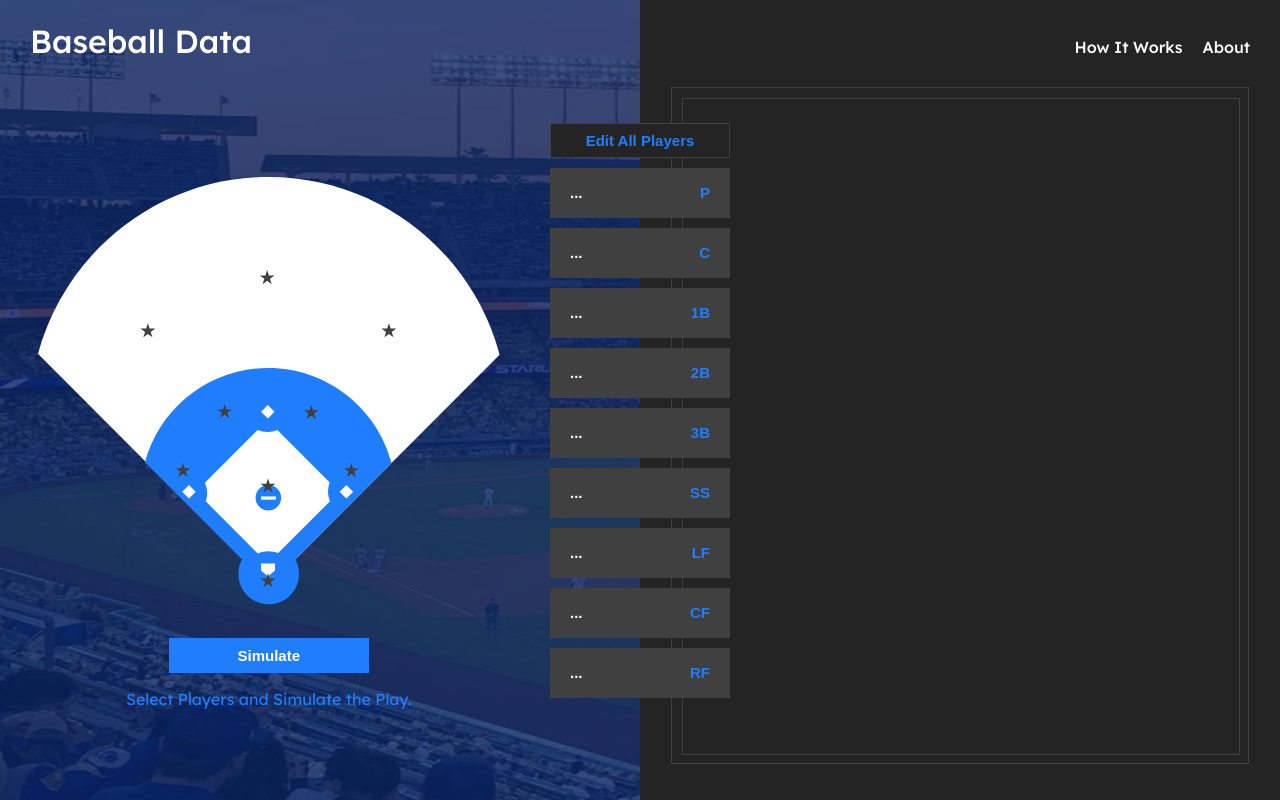
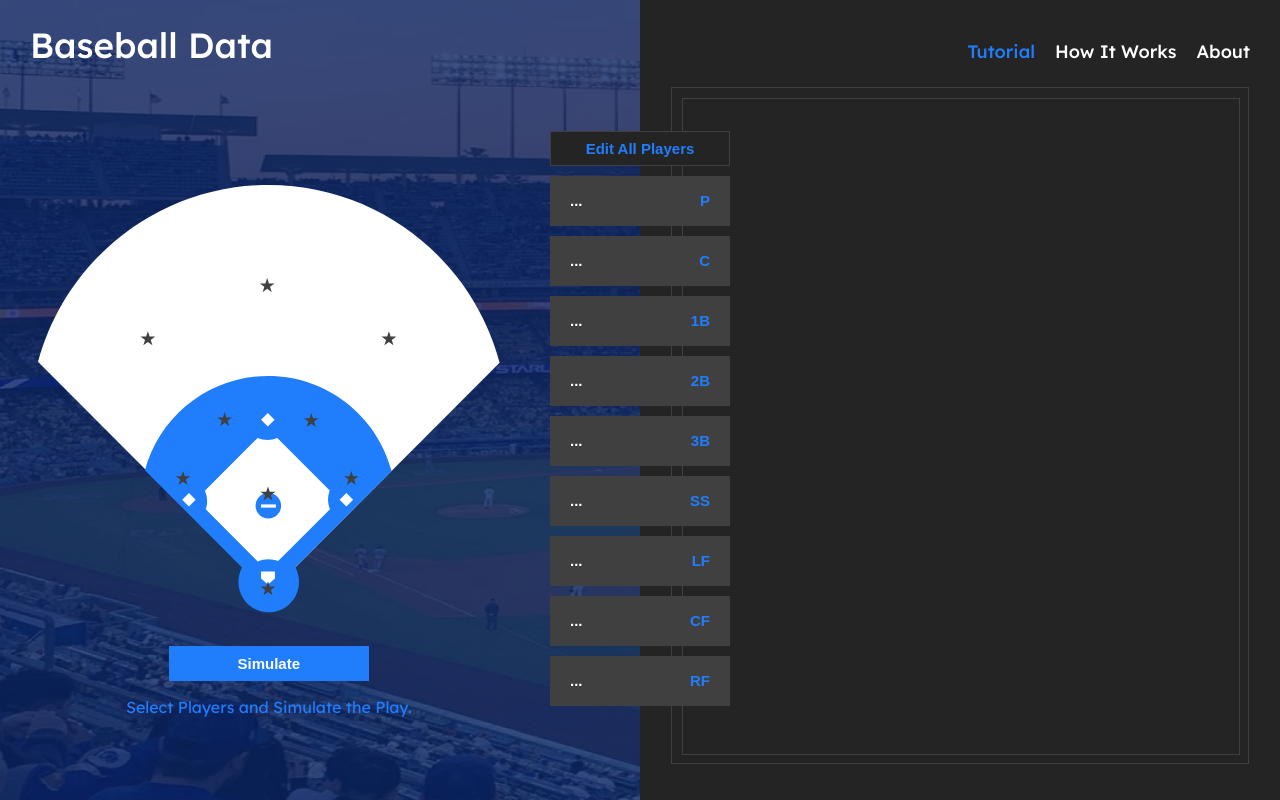
Before and after one commit to tsaichenlin/smt, a React (Create React App) app: page /sim in a window 1280 px wide. Built offline with nearby package versions, Linux system fonts and the light colour scheme.

Commit message:
Add popup tutorial

```diff
--- a/src/App.css
+++ b/src/App.css
@@ -10,6 +10,7 @@
   --gray: #404040;
   --light-gray: #9d9d9d;
   --white-border: #ffffff78;
+  --popup-color: #2424249c;
 }
 body,
 html {
--- a/src/GlobalContext.js
+++ b/src/GlobalContext.js
@@ -29,6 +29,7 @@ export const GlobalProvider = ({ children }) => {
   const [isShowing, setIsShowing] = useState(false);
   const [editMode, setEditMode] = useState(false);
   const [editPlayerMode, setEditPlayerMode] = useState(false);
+  const [isPopup, setIsPopup] = useState(false);
   return (
     <GlobalContext.Provider
       value={{
@@ -44,6 +45,8 @@ export const GlobalProvider = ({ children }) => {
         setEditMode,
         editPlayerMode,
         setEditPlayerMode,
+        isPopup,
+        setIsPopup,
       }}
     >
       {children}
--- a/src/components/Nav.js
+++ b/src/components/Nav.js
@@ -1,11 +1,14 @@
 import { Link } from "react-router-dom";
 import styled, { keyframes } from "styled-components";
+import { useContext } from "react";
+import { GlobalContext } from "../GlobalContext";
 
 const Container = styled.div`
   display: flex;
   justify-content: space-between;
   align-items: baseline;
   margin: 0px 30px;
+  flex-wrap: nowrap;
 `;
 
 const LinkContainer = styled(Container)`
@@ -19,6 +22,8 @@ const NavLink = styled(Link)`
   text-decoration: none;
   font-weight: 500;
   position: relative;
+  font-size: 18px;
+  white-space: nowrap;
 
   &::after {
     content: "";
@@ -37,15 +42,53 @@ const NavLink = styled(Link)`
 
 const Title = styled.h1`
   font-weight: 500;
+  display: inline-block;
+  margin-right: 14px;
+  font-size: 35px;
+  white-space: nowrap;
+`;
+
+const HowIcon = styled.div`
+  display: inline-block;
+  font-weight: 500;
+  font-size: 18px;
+  color: var(--white);
+  cursor: pointer;
+  box-sizing: border-box;
+  position: relative;
+
+  &::after {
+    content: "";
+    position: absolute;
+    left: 0;
+    bottom: -3px;
+    width: 0;
+    height: 1.5px;
+    background-color: var(--blue);
+    transition: width 0.5s ease;
+  }
+  &:hover::after {
+    width: 100%;
+  }
 `;
 
 function Nav(props) {
+  const { isPopup, setIsPopup } = useContext(GlobalContext);
   return (
     <Container>
       <Link to="/sim" style={{ textDecoration: "none" }}>
         <Title style={{ color: props.color }}>Baseball Data</Title>
       </Link>
+
       <LinkContainer>
+        <HowIcon
+          style={{ color: "var(--blue)" }}
+          onClick={() => {
+            setIsPopup(true);
+          }}
+        >
+          Tutorial
+        </HowIcon>
         <NavLink
           to="/how"
           style={{ color: props.color, "--hover": props.color }}
--- a/src/pages/Simulator.js
+++ b/src/pages/Simulator.js
@@ -71,7 +71,7 @@ const TeamSection = styled.div`
   position: absolute;
   right: 50%;
   transform: translate(50%, 20px);
-  z-index: 5;
+  z-index: 4;
 
   display: flex;
   flex-direction: column;
@@ -134,7 +134,7 @@ const EditPanel = styled.div`
   position: absolute;
   right: 0;
   top: 0;
-  z-index: 4;
+  z-index: 3;
   padding: 35px;
   box-sizing: border-box;
   transform: translateX(100%);
@@ -170,15 +170,36 @@ const Section = styled.div`
   overflow: hidden;
 `;
 
+const PopupDiv = styled.div`
+  position: absolute;
+  z-index: 5;
+  background-color: var(--popup-color);
+  width: 100vw;
+  height: 100vh;
+  display: flex;
+  justify-content: center;
+  align-items: center;
+`;
+const PopupCard = styled.div`
+  position: relative;
+  background-color: var(--white);
+  width: 40vw;
+  height: 40vh;
+  z-index: 6;
+  padding: 20px;
+  min-width: 400px;
+  min-height: 250px;
+  max-width: 700px;
+  box-sizing: border-box;
+`;
+
 function Simulator() {
   const { editMode, setEditMode } = useContext(GlobalContext);
   const { editPlayerMode, setEditPlayerMode } = useContext(GlobalContext);
   const { selectedPlayer, setSelectedPlayer } = useContext(GlobalContext);
-
   const { globalPlayers, setGlobalPlayers } = useContext(GlobalContext);
-  const { svgController, setSvgController } = useContext(GlobalContext);
-
   const { isShowing, setIsShowing } = useContext(GlobalContext);
+  const { isPopup, setIsPopup } = useContext(GlobalContext);
 
   const enterEditMode = () => {
     if (editMode) {
@@ -249,11 +270,41 @@ function Simulator() {
       }, 600);
     }
   };
+  const handlePopup = () => {
+    setIsPopup(!isPopup);
+  };
 
   return (
     <Div>
+      {isPopup && (
+        <PopupDiv>
+          <PopupCard onClick={handlePopup}>
+            <ExitButton onClick={handlePopup} style={{ color: "var(--blue)" }}>
+              &#10005;
+            </ExitButton>
+            <h2
+              style={{
+                color: "var(--gray)",
+                textAlign: "center",
+                margin: "0",
+              }}
+            >
+              Welcome to
+            </h2>
+            <h1
+              style={{ color: "var(--blue)", textAlign: "center", margin: "0" }}
+            >
+              Baseball Data
+            </h1>
+            <p style={{ textAlign: "center", color: "var(--gray)" }}>
+              Tutorial gif here plus description, i wil style this better once i
+              add gif
+            </p>
+          </PopupCard>
+        </PopupDiv>
+      )}
+
       <Nav color="var(--white)"></Nav>
-
       <TeamSection>
         <EditButton onClick={enterEditMode} />
         <PlayerButton
--- a/src/pages/Start.js
+++ b/src/pages/Start.js
@@ -1,6 +1,7 @@
 import { Link } from "react-router-dom";
 import styled from "styled-components";
-import fullField from "../images/fullField.png";
+import { useContext } from "react";
+import { GlobalContext } from "../GlobalContext";
 const Container = styled.div`
   display: flex;
   width: 100vw;
@@ -31,12 +32,16 @@ const StartButton = styled(Link)`
 `;
 
 function Start() {
+  const { setIsPopup } = useContext(GlobalContext);
+  const handleStart = () => {
+    setIsPopup(true);
+  };
   return (
     <Container id="start-container">
       <h1>
         Welcome to <span>Baseball Data</span>
       </h1>
-      <StartButton id="start-button" to="/sim">
+      <StartButton onClick={handleStart} id="start-button" to="/sim">
         Get Started!
       </StartButton>
     </Container>
```
